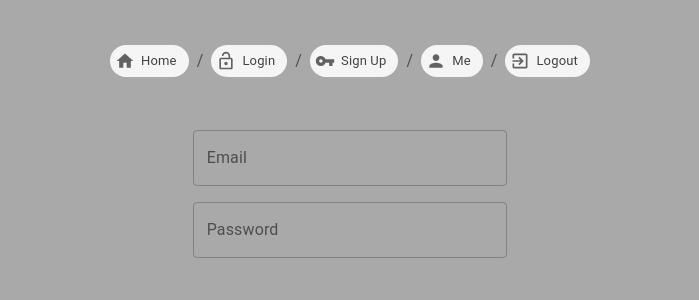
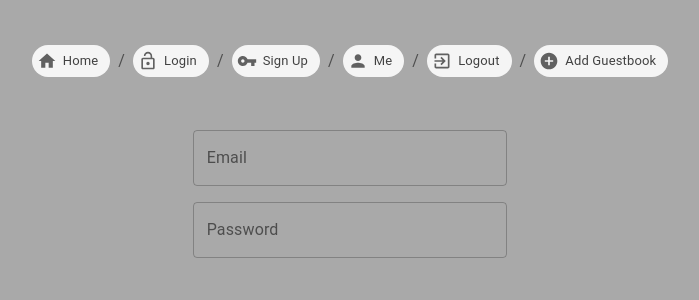
Before and after one commit to amrfekryy/guestbook, a React (Create React App) app in the folder client/: page /login in a window 1280 px wide. Shown: the top 300 px of the page, without its empty margins (290-989 px from the left). Built offline with nearby package versions, Linux system fonts and the light colour scheme.

Commit message:
add drawer for input forms

```diff
--- a/client/package.json
+++ b/client/package.json
@@ -10,10 +10,12 @@
     "@testing-library/jest-dom": "^4.2.4",
     "@testing-library/react": "^9.5.0",
     "@testing-library/user-event": "^7.2.1",
+    "formik": "^2.1.5",
     "graphql": "^15.3.0",
     "react": "^16.13.1",
     "react-dom": "^16.13.1",
-    "react-scripts": "3.4.3"
+    "react-scripts": "3.4.3",
+    "yup": "^0.29.3"
   },
   "scripts": {
     "start": "react-scripts start",
--- a/client/src/components/guestbooks.js
+++ b/client/src/components/guestbooks.js
@@ -1,7 +1,6 @@
 import React from 'react';
 import { makeStyles } from '@material-ui/core/styles';
 import Card from 'components/guestbook_card'
-
 import Grid from '@material-ui/core/Grid';
 
 const useStyles = makeStyles((theme) => ({
@@ -14,6 +13,7 @@ export default function FullWidthGrid() {
   const classes = useStyles();
 
   return (
+    <>
     <div className={classes.root}>
       <Grid
         container
@@ -35,5 +35,6 @@ export default function FullWidthGrid() {
         </Grid>
       </Grid>
     </div>
+    </>
   );
 }
--- a/client/src/components/header.js
+++ b/client/src/components/header.js
@@ -11,7 +11,10 @@ import LockOpen from '@material-ui/icons/LockOpen';
 import ExitToApp from '@material-ui/icons/ExitToApp';
 import Person from '@material-ui/icons/Person';
 
-const StyledBreadcrumb = withStyles((theme) => ({
+import Drawer from 'components/input_drawer'
+
+
+export const StyledBreadcrumb = withStyles((theme) => ({
   root: {
     backgroundColor: theme.palette.grey[100],
     height: theme.spacing(4),
@@ -55,7 +58,7 @@ export default function CustomizedBreadcrumbs() {
         <StyledBreadcrumb component={Link} to='login' label="Logout"
           icon={<ExitToApp fontSize="small" />}
         />
-
+        <Drawer />
     </Breadcrumbs>
   );
 }
--- /dev/null
+++ b/client/src/components/input_drawer.js
@@ -0,0 +1,42 @@
+import React from 'react';
+import clsx from 'clsx';
+import { makeStyles } from '@material-ui/core/styles';
+import Drawer from '@material-ui/core/Drawer';
+import Button from '@material-ui/core/Button';
+import {StyledBreadcrumb} from 'components/header'
+import AddCircle from '@material-ui/icons/AddCircle';
+import { Link } from '@reach/router';
+
+
+const useStyles = makeStyles({
+  list: {
+    width: 250,
+  },
+  fullList: {
+    width: 'auto',
+  },
+});
+
+export default function TemporaryDrawer() {
+  const classes = useStyles();
+  const [state, setState] = React.useState({
+    show: false,
+  });
+
+  return (
+    <div>
+      <React.Fragment>
+        <StyledBreadcrumb label="Add Guestbook"
+            component={Link} to={`/profile/${1}`}
+            icon={<AddCircle fontSize="small" />}
+            onClick={()=>setState({ show: true })}
+          />
+
+        {/* <Button onClick={()=>setState({ show: true })} >fdsf</Button> */}
+        <Drawer anchor={'bottom'} open={state['show']} onClose={()=>setState({ show: false })}>
+          <div>Hello</div>
+        </Drawer>
+      </React.Fragment>
+    </div>
+  );
+}
```
Also changed, not shown: 1 other file (tests, documents, lock files or other folders).
